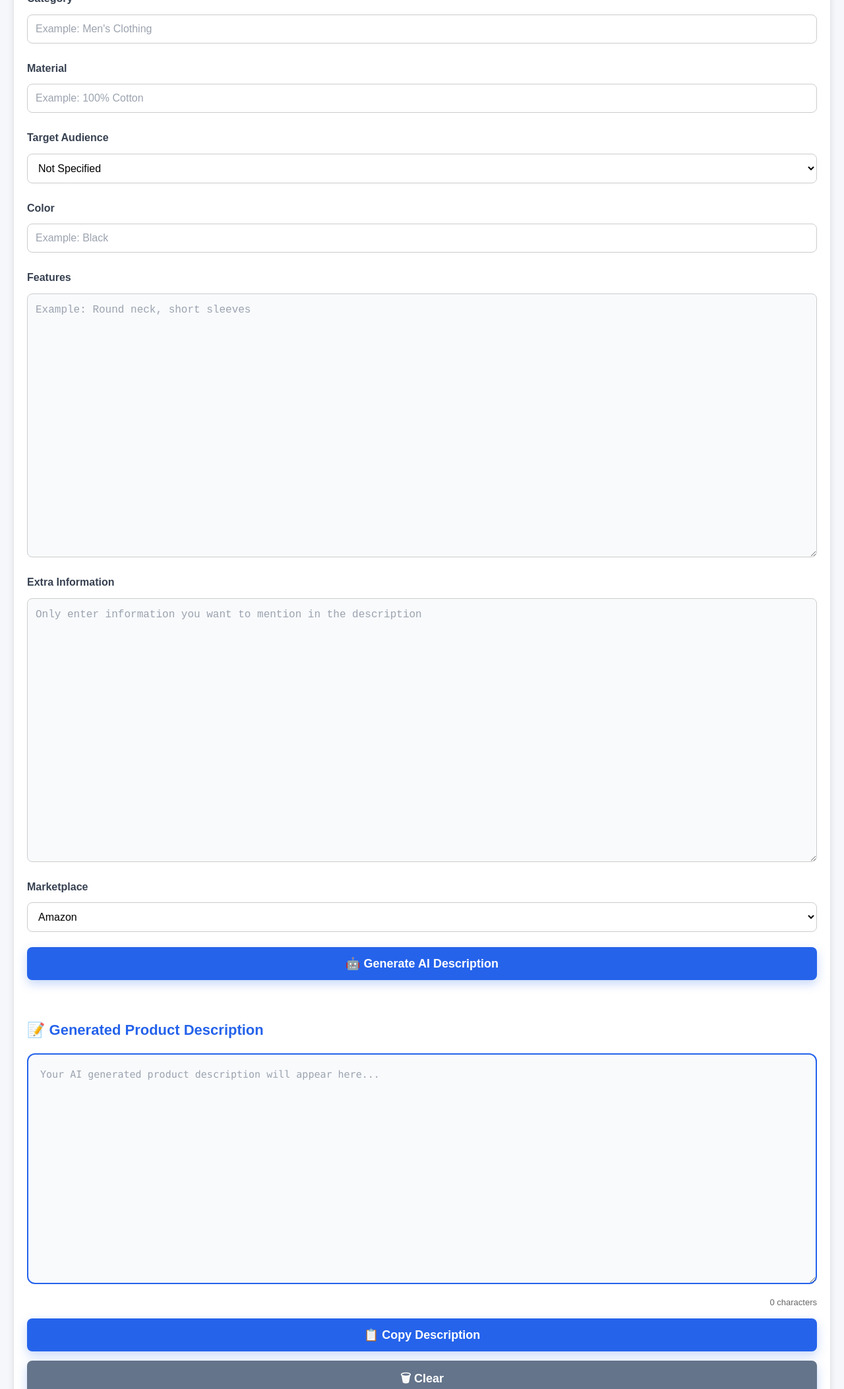
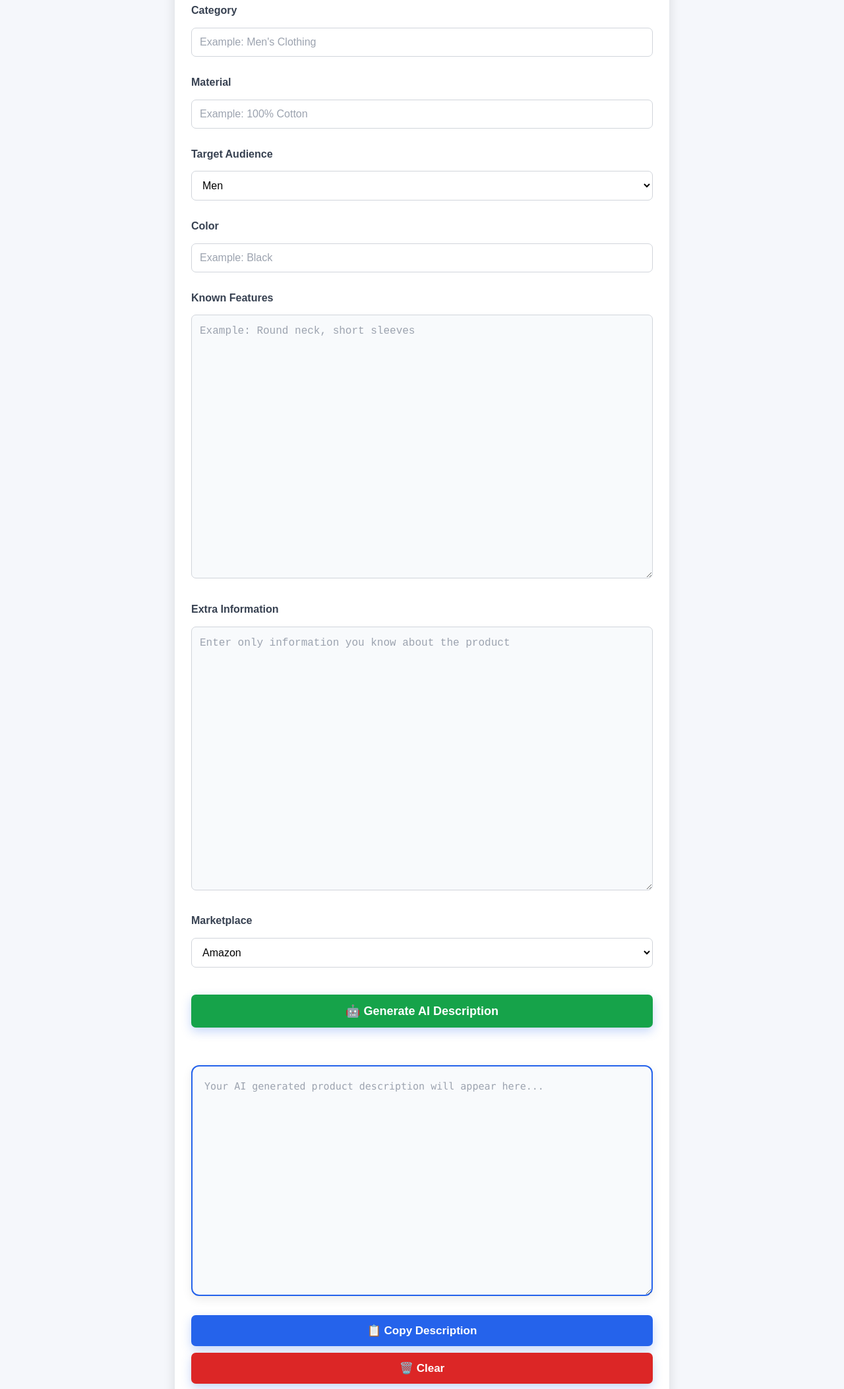
Before and after one commit to bhgbhnnjrhgnfnhhjh-glitch/AI-Seller-Toolkit-Backend, a website: page description-generator.html in a window 1280 px wide. Shown: the part 694-2800 px from the top of the page at 66% size. Drawn offline with Linux system fonts and the light colour scheme.

Commit message:
Update description-generator.html

```diff
--- a/description-generator.html
+++ b/description-generator.html
@@ -4,7 +4,11 @@
 <head>
 
 <meta charset="UTF-8">
-<meta name="viewport" content="width=device-width, initial-scale=1.0">
+
+<meta
+    name="viewport"
+    content="width=device-width, initial-scale=1.0"
+>
 
 <title>AI Product Description Generator</title>
 
@@ -12,52 +16,231 @@
 
 <style>
 
-.description-box{
-    width:100%;
-    min-height:320px;
-    padding:15px;
-    border:1px solid #ccc;
-    border-radius:8px;
-    font-size:16px;
-    line-height:1.7;
-    resize:vertical;
-    background:#f8fafc;
+.generator-container {
+
+    max-width: 750px;
+
+    margin: 30px auto;
+
+    background: #ffffff;
+
+    padding: 25px;
+
+    border-radius: 14px;
+
+    box-shadow:
+        0 5px 18px rgba(0,0,0,0.12);
+
 }
 
-.status{
-    margin-top:12px;
-    text-align:center;
-    font-size:14px;
-    color:#555;
+.generator-container h2 {
+
+    text-align: center;
+
+    color: #2563eb;
+
+    margin-bottom: 25px;
+
 }
 
-.generate-btn{
-    width:100%;
+.form-group {
+
+    margin-bottom: 16px;
+
 }
 
-.copy-btn{
-    width:100%;
-    background:#2563eb;
+.form-group label {
+
+    display: block;
+
+    font-weight: bold;
+
+    margin-bottom: 7px;
+
 }
 
-.copy-btn:hover{
-    background:#1d4ed8;
+.form-group input,
+.form-group select,
+.form-group textarea {
+
+    width: 100%;
+
+    box-sizing: border-box;
+
+    padding: 12px;
+
+    border: 1px solid #d1d5db;
+
+    border-radius: 7px;
+
+    font-size: 16px;
+
+    outline: none;
+
 }
 
-.clear-btn{
-    width:100%;
-    background:#64748b;
+.form-group input:focus,
+.form-group select:focus,
+.form-group textarea:focus {
+
+    border-color: #2563eb;
+
 }
 
-.clear-btn:hover{
-    background:#475569;
+.generate-btn {
+
+    width: 100%;
+
+    padding: 14px;
+
+    background: #16a34a;
+
+    color: white;
+
+    border: none;
+
+    border-radius: 7px;
+
+    font-size: 18px;
+
+    font-weight: bold;
+
+    cursor: pointer;
+
 }
 
-.char-count{
-    margin-top:8px;
-    text-align:right;
-    font-size:13px;
-    color:#666;
+.generate-btn:hover {
+
+    background: #15803d;
+
+}
+
+.generate-btn:disabled {
+
+    background: #9ca3af;
+
+    cursor: not-allowed;
+
+}
+
+.status {
+
+    text-align: center;
+
+    margin-top: 15px;
+
+    min-height: 22px;
+
+    font-size: 14px;
+
+    color: #555;
+
+}
+
+.result-box {
+
+    width: 100%;
+
+    min-height: 280px;
+
+    margin-top: 20px;
+
+    padding: 16px;
+
+    box-sizing: border-box;
+
+    background: #f8fafc;
+
+    border: 1px solid #d1d5db;
+
+    border-radius: 8px;
+
+    resize: vertical;
+
+    white-space: pre-wrap;
+
+    word-break: break-word;
+
+    line-height: 1.8;
+
+    font-size: 16px;
+
+    font-family: Arial, sans-serif;
+
+}
+
+.copy-btn {
+
+    width: 100%;
+
+    margin-top: 12px;
+
+    padding: 13px;
+
+    background: #2563eb;
+
+    color: white;
+
+    border: none;
+
+    border-radius: 7px;
+
+    font-size: 17px;
+
+    cursor: pointer;
+
+}
+
+.copy-btn:hover {
+
+    background: #1d4ed8;
+
+}
+
+.clear-btn {
+
+    width: 100%;
+
+    margin-top: 10px;
+
+    padding: 13px;
+
+    background: #dc2626;
+
+    color: white;
+
+    border: none;
+
+    border-radius: 7px;
+
+    font-size: 17px;
+
+    cursor: pointer;
+
+}
+
+.clear-btn:hover {
+
+    background: #b91c1c;
+
+}
+
+.info-box {
+
+    margin-top: 18px;
+
+    padding: 14px;
+
+    background: #eff6ff;
+
+    border-left: 4px solid #2563eb;
+
+    border-radius: 6px;
+
+    font-size: 14px;
+
+    line-height: 1.6;
+
 }
 
 </style>
@@ -81,17 +264,26 @@
 
 <h2>📝 AI Product Description Generator</h2>
 
-<p>Create Professional Product Descriptions with AI</p>
+<p>
+Create Professional Product Descriptions with AI
+</p>
 
 </section>
 
 
-<section class="tools">
-
-<div class="card">
+<div class="generator-container">
 
 
-<label>Product Name</label>
+<h2>
+Create Product Description
+</h2>
+
+
+<div class="form-group">
+
+<label for="product">
+Product Name
+</label>
 
 <input
     type="text"
@@ -99,8 +291,14 @@ id="product"
     placeholder="Example: Cotton T-Shirt"
 >
 
+</div>
 
-<label>Brand Name</label>
+
+<div class="form-group">
+
+<label for="brand">
+Brand Name
+</label>
 
 <input
     type="text"
@@ -108,8 +306,14 @@ id="brand"
     placeholder="Example: Fashion Hud"
 >
 
+</div>
 
-<label>Category</label>
+
+<div class="form-group">
+
+<label for="category">
+Category
+</label>
 
 <input
     type="text"
@@ -117,8 +321,14 @@ id="category"
     placeholder="Example: Men's Clothing"
 >
 
+</div>
 
-<label>Material</label>
+
+<div class="form-group">
+
+<label for="material">
+Material
+</label>
 
 <input
     type="text"
@@ -126,25 +336,43 @@ id="material"
     placeholder="Example: 100% Cotton"
 >
 
+</div>
 
-<label>Target Audience</label>
+
+<div class="form-group">
+
+<label for="audience">
+Target Audience
+</label>
 
 <select id="audience">
 
-<option value="">Not Specified</option>
+<option value="Men">
+Men
+</option>
 
-<option value="Men">Men</option>
+<option value="Women">
+Women
+</option>
 
-<option value="Women">Women</option>
+<option value="Kids">
+Kids
+</option>
 
-<option value="Kids">Kids</option>
-
-<option value="Unisex">Unisex</option>
+<option value="Unisex">
+Unisex
+</option>
 
 </select>
 
+</div>
 
-<label>Color</label>
+
+<div class="form-group">
+
+<label for="color">
+Color
+</label>
 
 <input
     type="text"
@@ -152,50 +380,76 @@ id="color"
     placeholder="Example: Black"
 >
 
+</div>
 
-<label>Features</label>
+
+<div class="form-group">
+
+<label for="features">
+Known Features
+</label>
 
 <textarea
     id="features"
     rows="4"
-placeholder="Example: Round neck, short sleeves">
-</textarea>
+    placeholder="Example: Round neck, short sleeves"
+></textarea>
+
+</div>
 
 
-<label>Extra Information</label>
+<div class="form-group">
+
+<label for="extra">
+Extra Information
+</label>
 
 <textarea
     id="extra"
     rows="4"
-placeholder="Only enter information you want to mention in the description">
-</textarea>
+    placeholder="Enter only information you know about the product"
+></textarea>
+
+</div>
 
 
-<label>Marketplace</label>
+<div class="form-group">
+
+<label for="marketplace">
+Marketplace
+</label>
 
 <select id="marketplace">
 
-<option value="Amazon">Amazon</option>
+<option value="Amazon">
+Amazon
+</option>
 
-<option value="Flipkart">Flipkart</option>
+<option value="Flipkart">
+Flipkart
+</option>
 
-<option value="Meesho">Meesho</option>
+<option value="Meesho">
+Meesho
+</option>
 
-<option value="Shopify">Shopify</option>
+<option value="Shopify">
+Shopify
+</option>
 
-<option value="Etsy">Etsy</option>
-
-<option value="All Marketplaces">
-All Marketplaces
+<option value="Etsy">
+Etsy
 </option>
 
 </select>
 
+</div>
+
 
 <button
+    type="button"
+    class="generate-btn"
     id="generateBtn"
-class="generate-btn"
-onclick="generateDescription()"
 >
 
 🤖 Generate AI Description
@@ -206,36 +460,22 @@ onclick="generateDescription()"
 <div
     class="status"
     id="status"
->
-</div>
-
-
-<br>
-
-
-<h3>📝 Generated Product Description</h3>
+    aria-live="polite"
+></div>
 
 
 <textarea
+    class="result-box"
     id="result"
-class="description-box"
     readonly
     placeholder="Your AI generated product description will appear here..."
 ></textarea>
 
 
-<div
-class="char-count"
-id="charCount"
->
-0 characters
-</div>
-
-
 <button
+    type="button"
+    class="copy-btn"
     id="copyBtn"
-class="copy-btn"
-onclick="copyDescription()"
 >
 
 📋 Copy Description
@@ -244,20 +484,69 @@ onclick="copyDescription()"
 
 
 <button
+    type="button"
     class="clear-btn"
-onclick="clearDescription()"
+    id="clearBtn"
 >
 
-🗑 Clear
+🗑️ Clear
 
 </button>
 
 
+<div class="info-box">
+
+<strong>
+🛡️ Safe AI Filtering
+</strong>
+
+<br><br>
+
+AI केवल आपके द्वारा दी गई जानकारी का उपयोग करेगा।
+
+<br><br>
+
+❌ Fake claims नहीं
+
+<br>
+
+❌ दूसरा brand नहीं
+
+<br>
+
+❌ Fake price या offer नहीं
+
+<br>
+
+❌ बिना जानकारी के features नहीं
+
+<br>
+
+❌ Fake warranty या delivery information नहीं
+
 </div>
 
-</section>
-<script src="description-generator.js"></script>
-<script src="no-popup.js"></script>
+
+</div>
+
+
+<!--
+IMPORTANT SCRIPT ORDER
+
+1. no-popup.js
+2. description-generator.js
+-->
+
+<script
+    src="no-popup.js"
+    defer
+></script>
+
+<script
+    src="description-generator.js"
+    defer
+></script>
+
 
 </body>
 
```
Lines whose indentation alone changed are shown as unchanged.
